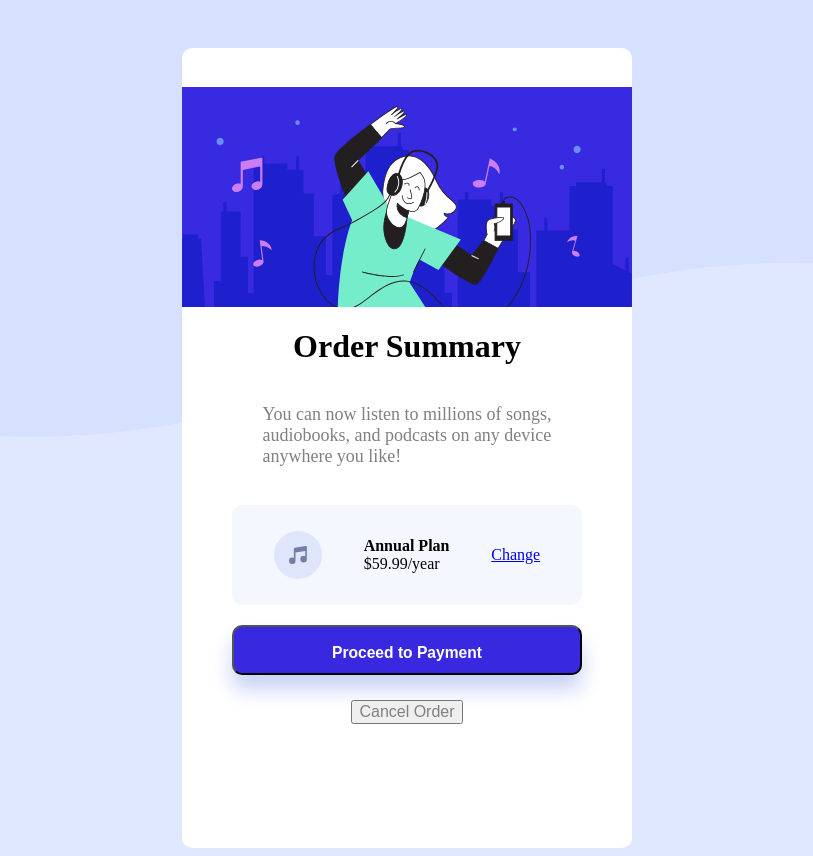
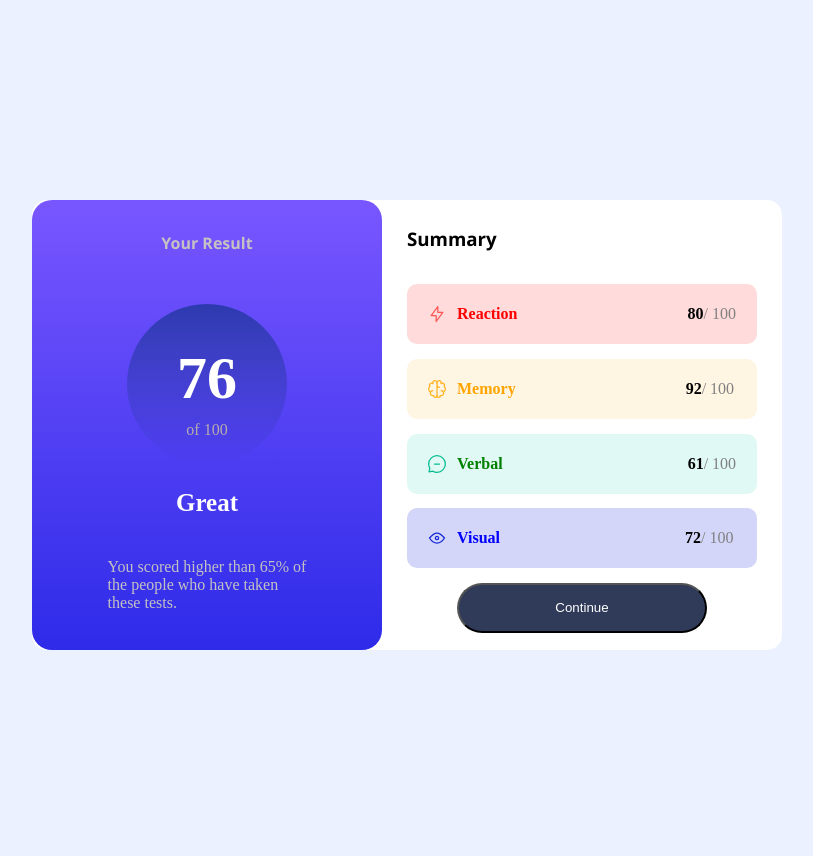
Before and after one commit to altynaikz777-oss/alto-2f-1, a plain HTML site: page index.html in a window 1280 px wide. Shown: the whole page, without its empty margins (233-1046 px from the left). After the commit the page ends 800 px from the top, so only its background shows below. Drawn offline with Linux system fonts and the light colour scheme.

Commit message:
Add files via upload

```diff
--- a/index.html
+++ b/index.html
@@ -9,10 +9,10 @@
       rel="icon"
       type="image/png"
       sizes="32x32"
-      href="./images/favicon-32x32.png"
+      href="./assets/images/favicon-32x32.png"
     />
 
-    <title>Frontend Mentor | Order summary card</title>
+    <title>Frontend Mentor | Results summary component</title>
 
     <!-- Feel free to remove these styles or customise in your own stylesheet 👍 -->
     <style>
@@ -20,106 +20,179 @@
         display: flex;
         justify-content: center;
         align-items: center;
-        align-content: space-around;
-        background: url("pattern-background-desktop.svg") no-repeat center top;
-        background-color: hsl(225, 100%, 94%);
-      }
-      .button {
-        background-color: hsl(245, 75%, 52%);
-        color: white;
-        width: 350px;
-        height: 50px;
-        border-radius: 10px;
-        margin-bottom: 0px;
-        box-shadow: 0px 15px 20px hsl(229, 70%, 88%);
+        background-color: hsl(221, 100%, 96%);
+        margin-top: 200px;
+        border-radius: 15px;
       }
       .container {
         display: flex;
+        flex-direction: row;
+        width: 750px;
+        height: 450px;
+        background-color: white;
+        border-radius: 15px;
+      }
+      .container1 {
+        display: flex;
         flex-direction: column;
+        background: linear-gradient(hsl(252, 100%, 67%), hsl(241, 81%, 54%));
         justify-content: center;
         align-items: center;
-        align-content: space-around;
-        background-color: white;
-        width: 450px;
-        margin-top: 40px;
-        border-top-left-radius: 10px;
-        border-top-right-radius: 10px;
-        overflow: hidden;
-        height: 650px;
-        min-height: 100vh;
-        border-radius: 10px;
-      }
-      .background {
+        width: 350px;
+        height: 450px;
         border-radius: 20px;
       }
-      .main {
+      .container2 {
         display: flex;
-        flex-direction: row;
+        flex-direction: column;
+        align-content: space-between;
+        justify-content: space-around;
+        width: 350px;
+        margin-left: 25px;
+      }
+      .reaction {
+        background-color: hsl(0, 100%, 93%);
+        border-radius: 10px;
+        padding: 20px;
+        display: flex;
+        align-items: center;
+        color: red;
+      }
+      .memory {
+        background-color: hwb(39 89% 0%);
+        border-radius: 10px;
+        padding: 20px;
+        display: flex;
+        align-items: center;
+        color: orange;
+      }
+      .verbal {
+        background-color: hsl(167, 66%, 93%);
+        border-radius: 10px;
+        padding: 20px;
+        display: flex;
+        align-items: center;
+        color: green;
+      }
+      .visual {
+        background-color: hsl(234, 74%, 90%);
+        border-radius: 10px;
+        padding: 20px;
+        display: flex;
         /*justify-content: center;*/
         align-items: center;
-        background-color: hsl(225, 100%, 98%);
-        width: 350px;
+        color: blue;
+      }
+      .button {
+        background-color: hsl(224, 30%, 27%);
+        border-radius: 25px;
+        color: white;
+        padding: 5px 30px;
+        height: 50px;
+        width: 250px;
+        margin-left: 50px;
+        /*border: none;*/
+        margin-bottom: 10px;
+        cursor: pointer;
+        transition: background 0, 3s;
+      }
+      .button:hover {
+        background-color: blue;
+      }
+      .circle {
+        border-radius: 50%;
+        background-color: hsla(256, 72%, 46%, 1);
+        width: 100px;
         height: 100px;
-        justify-content: space-evenly;
-        margin: 20px 0;
-        border-radius: 10px;
+        text-align: center;
+        padding: 30px;
+        background: linear-gradient(hsl(234, 59%, 43%), hsla(241, 80%, 47%, 0));
+        margin-top: 50px;
       }
-
-      .text {
-        font-size: 18px;
+      .result {
+        margin-top: 10px;
+        color: white;
+        display: flex;
+        align-items: start;
+        font-family: "Segoe UI", Tahoma, Geneva, Verdana, sans-serif;
+        color: rgb(196, 194, 194);
+      }
+      .great {
+        color: white;
+        font-family: Hanken Grotesk;
+        font-size: 25px;
+      }
+      .number {
+        margin-left: 170px;
+        color: black;
+      }
+      .number1 {
+        margin-left: 185px;
+        color: black;
+      }
+      .word {
+        margin-left: 10px;
+      }
+      h1 {
+        font-size: 60px;
+        color: white;
+        margin-top: 10px;
+        font-family: Hanken Grotesk;
+      }
+      .circle1 {
+        margin-top: -50px;
+        color: rgb(183, 172, 172);
+      }
+      .font {
+        color: rgb(196, 194, 194);
+      }
+      span {
         color: grey;
       }
-      .olx {
-        margin-bottom: 200px;
-        display: flex;
-        justify-content: center;
-        align-items: center;
-        flex-direction: column;
-      }
-
-      .grey {
-        color: grey;
-        font-family: sans-serif;
-        margin-bottom: 55px;
-        margin-top: 25px;
-        background-color: none;
-        font-size: medium;
-      }
-
-      .meow {
-        margin-bottom: 30px;
-        display: flex;
-        flex-direction: column;
-        justify-content: center;
-        align-items: center;
-        gap: -200px;
-        margin-top: -200px;
+      .summary {
+        font-family: "Segoe UI", Tahoma, Geneva, Verdana, sans-serif;
       }
     </style>
   </head>
   <body>
     <div class="container">
-      <div class="olx">
-        <img src="illustration-hero.svg" />
-        <h1>Order Summary</h1>
-        <p class="text">
-          You can now listen to millions of songs,<br />
-          audiobooks, and podcasts on any device <br />anywhere you like!
+      <div class="container1">
+        <strong class="result">Your Result</strong>
+        <div class="circle">
+          <h1>76</h1>
+          <br />
+          <p class="circle1">of 100</p>
+        </div>
+        <h3 class="great">Great</h3>
+        <p class="font">
+          You scored higher than 65% of<br />
+          the people who have taken<br />
+          these tests.
         </p>
-        <div class="main">
-          <img src="icon-music.svg" />
-          <div class="cherry">
-            <strong>Annual Plan</strong>
-            <br />$59.99/year
-          </div>
-          <div>
-            <a href="#">Change</a>
-          </div>
+      </div>
+      <div class="container2">
+        <h3 class="summary">Summary</h3>
+        <div class="reaction">
+          <img src="icon-reaction.svg" />
+          <strong class="word">Reaction</strong>
+          <strong class="number">80</strong> <span>/ 100</span>
         </div>
-      </div>
-      <div class="meow">
-        <button class="button"><h3>Proceed to Payment</h3></button>
-        <button class="grey">Cancel Order</button>
+        <div class="memory">
+          <img src="icon-memory.svg" />
+          <strong class="word">Memory</strong>
+          <strong class="number">92 </strong><span>/ 100</span>
+        </div>
+        <div class="verbal">
+          <img src="icon-verbal.svg" />
+          <strong class="word">Verbal </strong>
+          <strong class="number1">61</strong><span>/ 100</span>
+        </div>
+        <div class="visual">
+          <img src="icon-visual.svg" />
+          <strong class="word">Visual</strong>
+          <strong class="number1">72</strong><span>/ 100</span>
+        </div>
+        <button class="button">Continue</button>
       </div>
     </div>
   </body>
```
Also changed, not shown: data.json (added, +22 -0 lines), design/active-states.jpg (added), design/desktop-design.jpg (added), design/mobile-design.jpg (added), icon-memory.svg (added), icon-reaction.svg (added), icon-verbal.svg (added), icon-visual.svg (added), preview.jpg, 2 other files.
